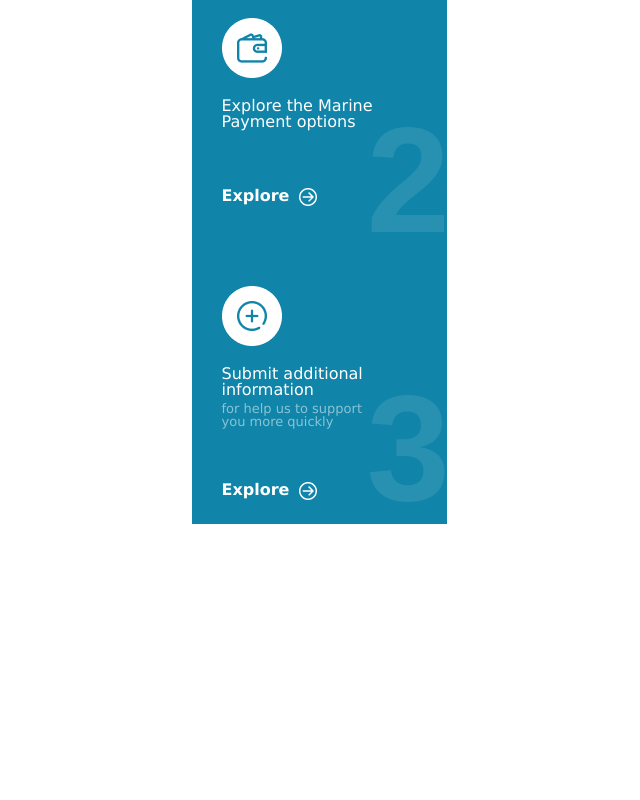
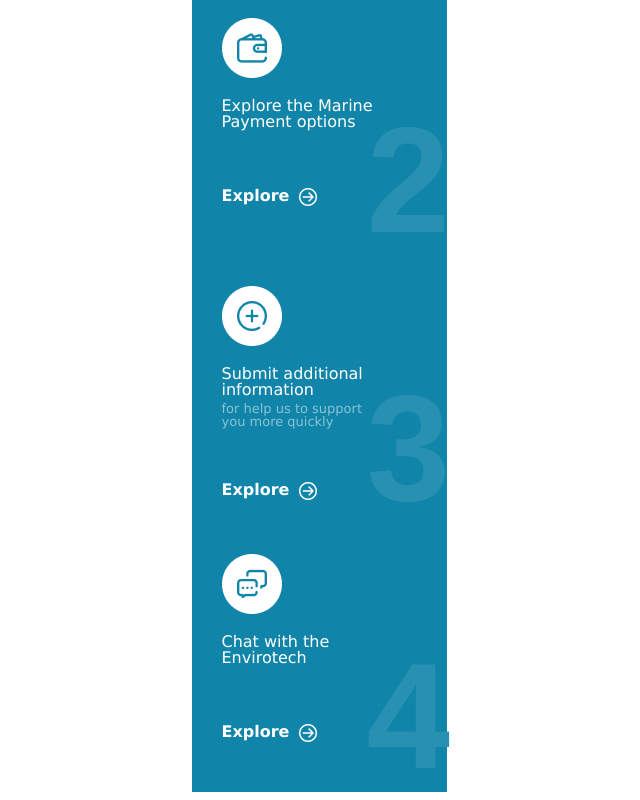
Before and after one commit to NigarSalimova/Test1, a plain HTML site: page index.html in a window 1280 px wide. Shown: the part 938-1738 px from the top of the page, without its empty margins (321-961 px from the left). Before the commit the page ends 1470 px from the top, so only its background shows below. Drawn offline with Linux system fonts and the light colour scheme.

Commit message:
Adding explore chat content

```diff
--- a/index.html
+++ b/index.html
@@ -90,6 +90,23 @@
                     <img src="../Test1/img/Arrow-Submit.png" alt="Arrow-Submit">
                 </div>
             </div>
+            <div class="explore-chat_content">
+                <div class="chat-rectangle">
+                    <img src="../Test1/img/Rectangle-Chat.png" alt="Rectangle-Chat">
+                </div>
+                <div class="chat-icon">
+                    <img src="../Test1/img/Icon-Chat.png" alt="Icon-Chat">
+                </div>
+                <div class="chat-text">
+                    <h3>Chat with
+                        the Envirotech</h3>
+                </div>
+                <span class="chat-number">4</span>
+                <div class="chat-arrow">
+                    <h3>Explore</h3>
+                    <img src="../Test1/img/Arrow-Chat.png" alt="Arrow-Chat">
+                </div>
+            </div>
         </div>
     </section>
 </body>
--- a/style.css
+++ b/style.css
@@ -304,3 +304,71 @@
     bottom: 19px;
     left: 104px;
 }
+
+.explore-chat_content {
+    background: #1085A9;
+    width: 255px;
+    height: 268px;
+    position: relative;
+    margin: 0 auto;
+    display: flex;
+    flex-flow: column;
+    flex-wrap: wrap;
+}
+
+.chat-rectangle {
+    width: 60px;
+    height: 60px;
+    position: relative;
+    margin-top: 30px;
+    margin-left: 30px;
+}
+
+.chat-icon {
+    width: 30px;
+    height: 30px;
+    position: relative;
+    margin-top: -45px;
+    margin-left: 45px;
+    z-index: 1;
+}
+
+.chat-text {
+    color: #FFF;
+    font-family: 'Lucida Sans', 'Lucida Sans Regular', 'Lucida Grande', 'Lucida Sans Unicode', Geneva, Verdana, sans-serif;
+    font-size: 16px;
+    font-style: normal;
+    font-weight: 500;
+    width: 195px;
+    position: relative;
+    padding-left: 30px;
+    padding-top: 35px;
+}
+
+.chat-number {
+    color: #2891B2;
+    text-align: center;
+    font-family: Arial, Helvetica, sans-serif;
+    font-size: 150px;
+    font-weight: 700;
+    width: 70px;
+    position: absolute;
+    right: 10px;
+    bottom: 1px;
+}
+
+.chat-arrow h3 {
+    color: #FFF;
+    font-family: 'Lucida Sans', 'Lucida Sans Regular', 'Lucida Grande', 'Lucida Sans Unicode', Geneva, Verdana, sans-serif;
+    font-size: 16px;
+    font-weight: 600;
+    position: relative;
+    margin-left: 30px;
+    margin-top: 58px;
+}
+
+.chat-arrow img {
+    position: relative;
+    bottom: 19px;
+    left: 104px;
+}
```
